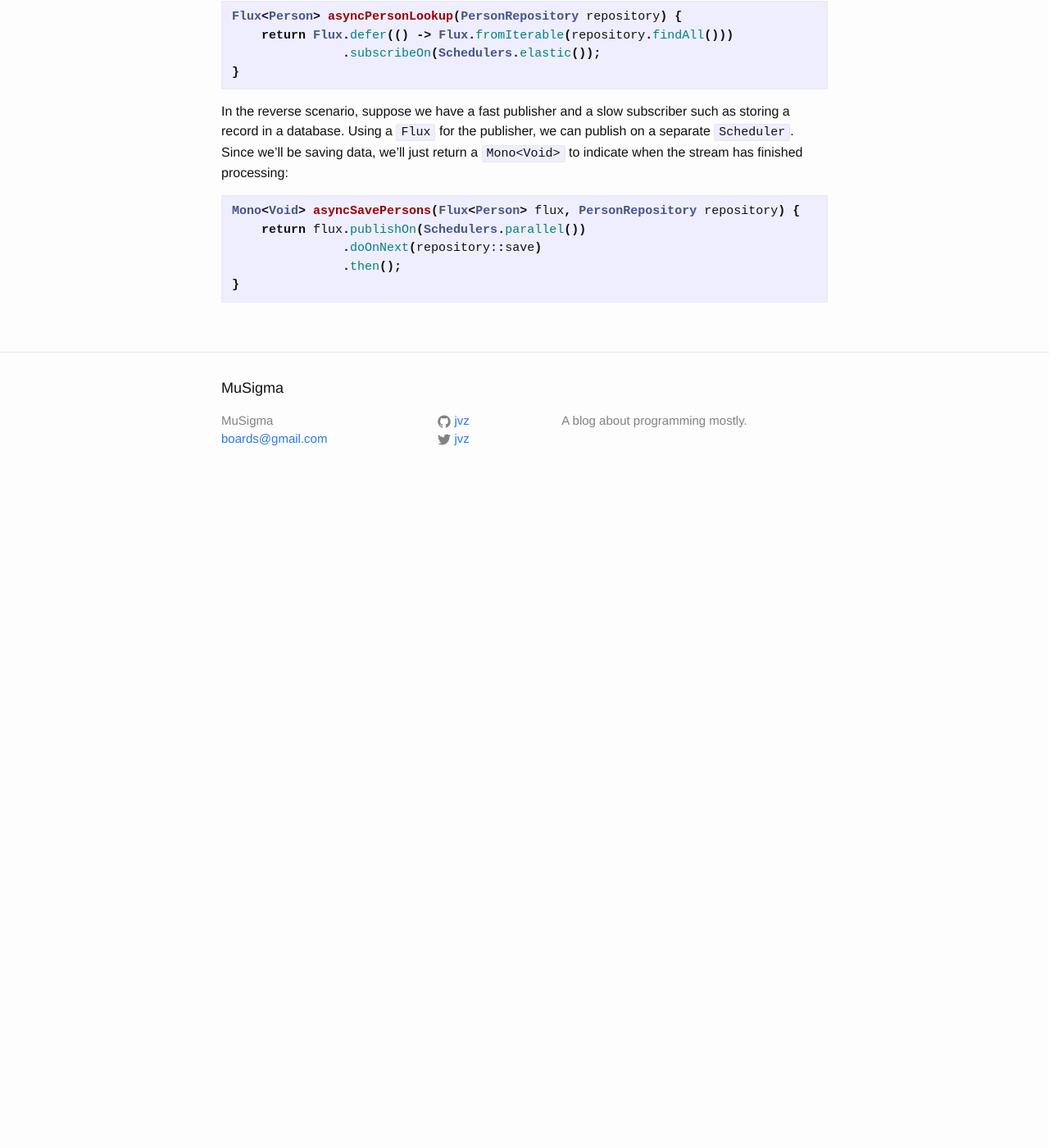
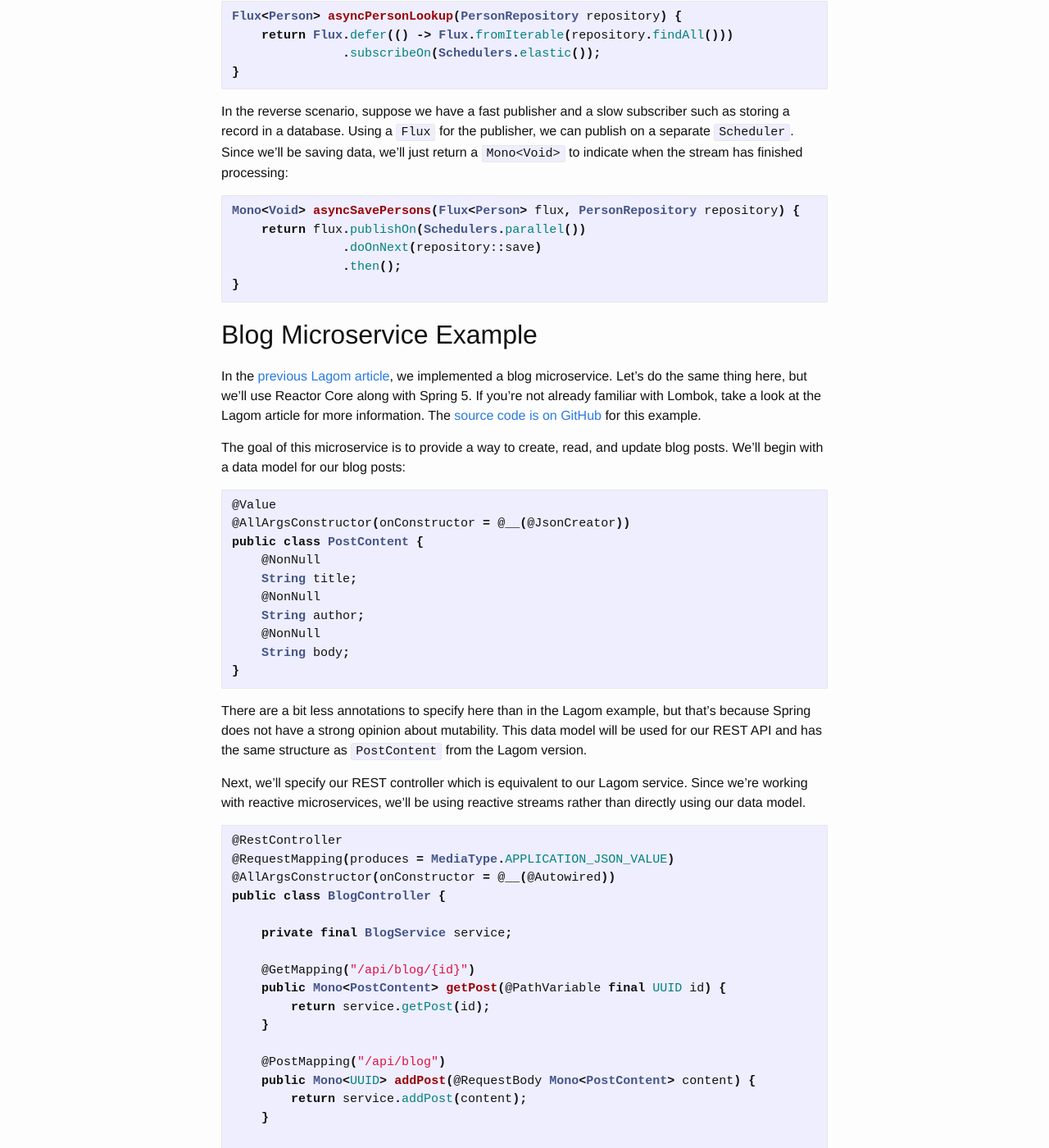
Before and after one commit to jvz/musigma.blog, a Jekyll site: the page built from _posts/2016-11-21-reactor.md, in a window 1280 px wide and 1400 px high, scrolled down 5692 px. Shown: the whole window at 82% size. Built offline with Jekyll 4.4.1, drawn with Linux system fonts in a browser that asks for light colours; before the commit the page ends 6299 px from its top, so only the background shows below that; some of the changed text lies outside the part shown.

Commit message:
Add Spring 5 example for blog service

````diff
--- a/_posts/2016-11-21-reactor.md
+++ b/_posts/2016-11-21-reactor.md
@@ -309,6 +309,141 @@ Mono<Void> asyncSavePersons(Flux<Person> flux, PersonRepository repository) {
 }
 ```
 
+## Blog Microservice Example
+In the [previous Lagom article][lagom], we implemented a blog microservice.
+Let's do the same thing here, but we'll use Reactor Core along with Spring 5.
+If you're not already familiar with Lombok, take a look at the Lagom article
+for more information. The [source code is on GitHub][source] for this example.
+
+The goal of this microservice is to provide a way to create, read, and update
+blog posts. We'll begin with a data model for our blog posts:
+
+```java
+@Value
+@AllArgsConstructor(onConstructor = @__(@JsonCreator))
+public class PostContent {
+    @NonNull
+    String title;
+    @NonNull
+    String author;
+    @NonNull
+    String body;
+}
+```
+
+There are a bit less annotations to specify here than in the Lagom example, but
+that's because Spring does not have a strong opinion about mutability. This
+data model will be used for our REST API and has the same structure as
+`PostContent` from the Lagom version.
+
+Next, we'll specify our REST controller which is equivalent to our Lagom
+service. Since we're working with reactive microservices, we'll be using reactive
+streams rather than directly using our data model.
+
+```java
+@RestController
+@RequestMapping(produces = MediaType.APPLICATION_JSON_VALUE)
+@AllArgsConstructor(onConstructor = @__(@Autowired))
+public class BlogController {
+
+    private final BlogService service;
+
+    @GetMapping("/api/blog/{id}")
+    public Mono<PostContent> getPost(@PathVariable final UUID id) {
+        return service.getPost(id);
+    }
+
+    @PostMapping("/api/blog")
+    public Mono<UUID> addPost(@RequestBody Mono<PostContent> content) {
+        return service.addPost(content);
+    }
+
+    @PutMapping("/api/blog/{id}")
+    public Mono<Void> updatePost(@PathVariable final UUID id, @RequestBody final Mono<PostContent> content) {
+        return service.updatePost(id, content);
+    }
+}
+```
+
+Already we can see that Spring 5 has added support for using `Mono` and `Flux`
+for both request bodies and response bodies. For our API, we only use single
+objects, so we only use `Mono`. Also note that `Mono` has replaced our use of
+`Optional` as it functions similarly to a reactive `Optional`.
+
+Next, we'll define our entity class. We do not use CQRS explicitly here and
+instead rely on Cassandra's implementation. This does limit us a bit, but since
+our API is simple, this isn't an issue in practice.
+
+```java
+@Value
+@AllArgsConstructor(onConstructor = @__(@JsonCreator))
+@Table
+public class BlogPost {
+    @PrimaryKey
+    @NonNull
+    UUID id;
+    @NonNull
+    String title;
+    @NonNull
+    String author;
+    @NonNull
+    String body;
+}
+```
+
+The only new annotations here are `@Table` and `@PrimaryKey` which are both
+from the spring-data-cassandra API. We'll also define a spring-data repository
+interface for this class:
+
+```java
+public interface BlogRepository extends CrudRepository<BlogPost, UUID> {
+}
+```
+
+Since we don't have any special querying needs, we don't need to create any
+custom repository methods.
+
+Finally, we get to the interesting part: bridging the non-reactive Spring Data
+API into our reactive REST API. Using the reactive stream concepts from earlier,
+we implement our service class:
+
+```java
+@Service
+@AllArgsConstructor(onConstructor = @__(@Autowired))
+public class BlogService {
+
+    private final BlogRepository repository;
+
+    public Mono<PostContent> getPost(final UUID id) {
+        return Mono.defer(() -> Mono.justOrEmpty(repository.findOne(id)))
+            .subscribeOn(Schedulers.elastic())
+            .map(post -> new PostContent(
+                    post.getTitle(), post.getAuthor(), post.getBody()));
+    }
+
+    public Mono<UUID> addPost(final Mono<PostContent> contentMono) {
+        return contentMono
+            .map(content -> new BlogPost(UUID.randomUUID(),
+                    content.getTitle(), content.getAuthor(), content.getBody()))
+            .publishOn(Schedulers.parallel())
+            .doOnNext(repository::save)
+            .map(BlogPost::getId);
+    }
+
+    public Mono<Void> updatePost(final UUID id, final Mono<PostContent> mono) {
+        return mono
+            .map(content -> new BlogPost(id,
+                    content.getTitle(), content.getAuthor(), content.getBody()))
+            .publishOn(Schedulers.parallel())
+            .doOnNext(repository::save)
+            .then();
+    }
+}
+```
+
+As can be seen, Spring 5 is making reactive streams programming much easier by
+building in direct support for Reactor and RxJava into Spring Web.
+
 [reactor]: https://projectreactor.io/
 [manifesto]: http://www.reactivemanifesto.org/
 [rs]: http://www.reactive-streams.org/
@@ -321,3 +456,5 @@ Mono<Void> asyncSavePersons(Flux<Person> flux, PersonRepository repository) {
 [handson]: https://github.com/reactor/lite-rx-api-hands-on
 [flux]: http://projectreactor.io/core/docs/api/reactor/core/publisher/Flux.html
 [mono]: http://projectreactor.io/core/docs/api/reactor/core/publisher/Mono.html
+[lagom]: http://musigma.org/java/2016/11/14/lagom.html
+[source]: https://github.com/jvz/reactor-spring5-example
````
